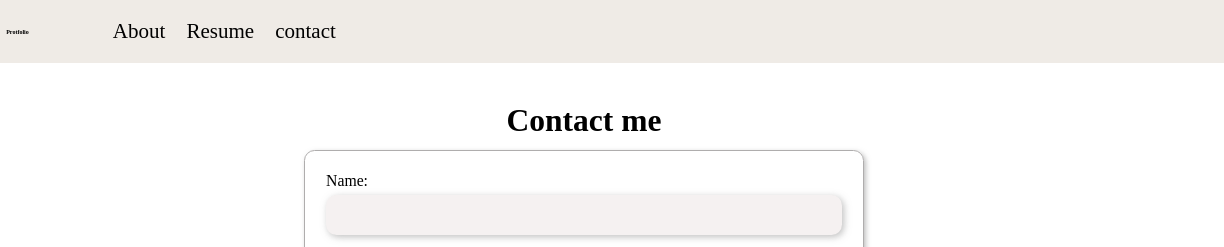
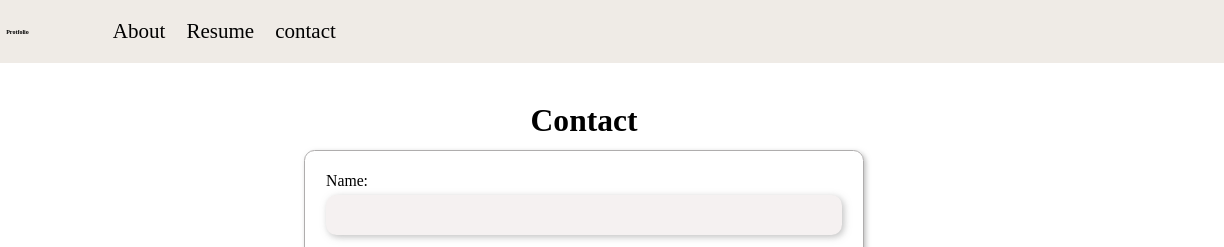
Before and after one commit to subash431/portfolio, a plain HTML site: page contact.html in a window 1280 px wide. Shown: the top 247 px of the page, 56-1280 px from the left. Drawn offline with Linux system fonts and the light colour scheme.

Commit message:
change the contact page

```diff
--- a/contact.html
+++ b/contact.html
@@ -21,7 +21,7 @@
     </div>
 
     <section class="contact-section">
-      <h1>Contact me</h1>
+      <h1>Contact</h1>
       <form action="submit_form.php" method="post">
         <label for="name">Name:</label>
         <input type="text" id="name" name="name" required />
```
